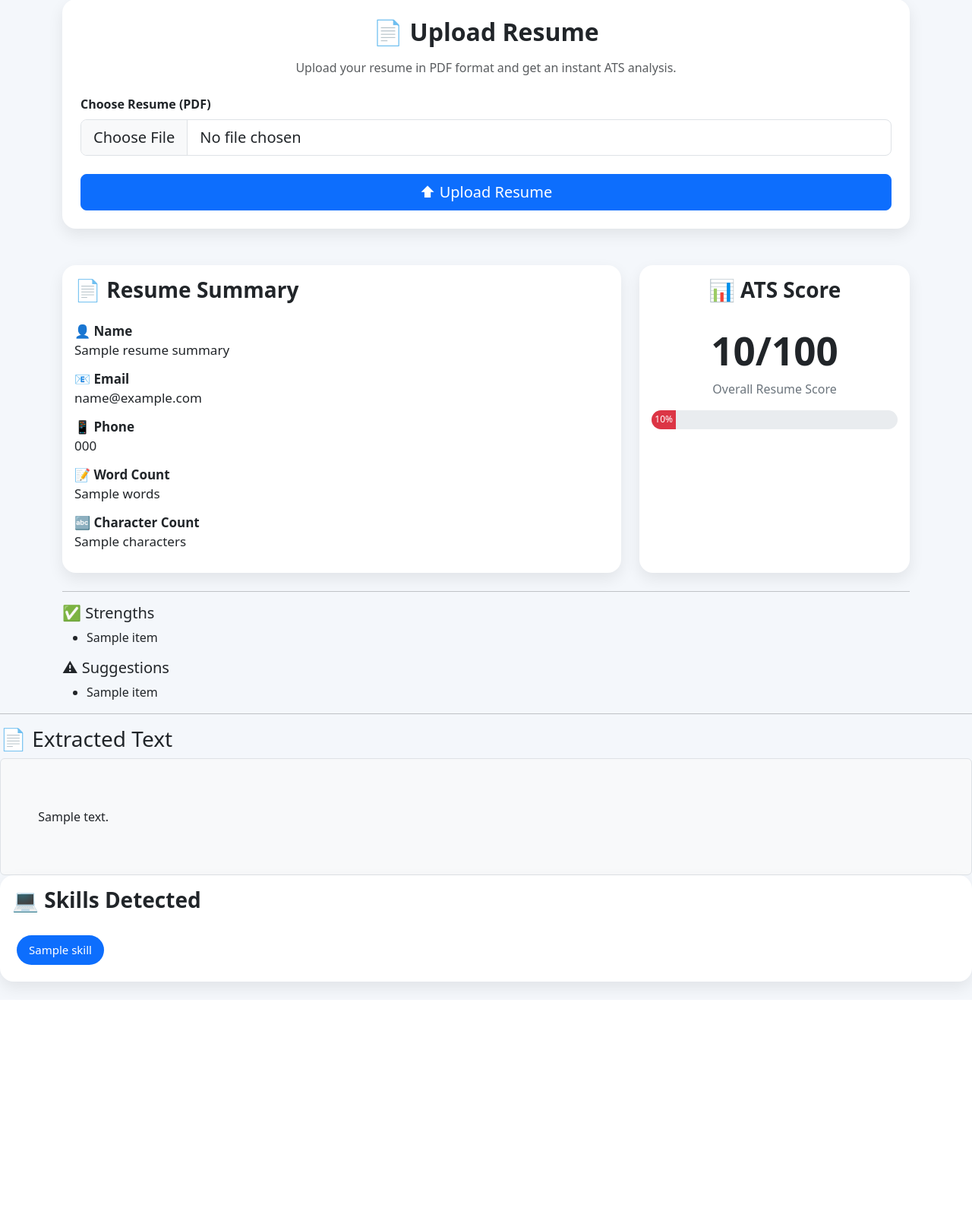
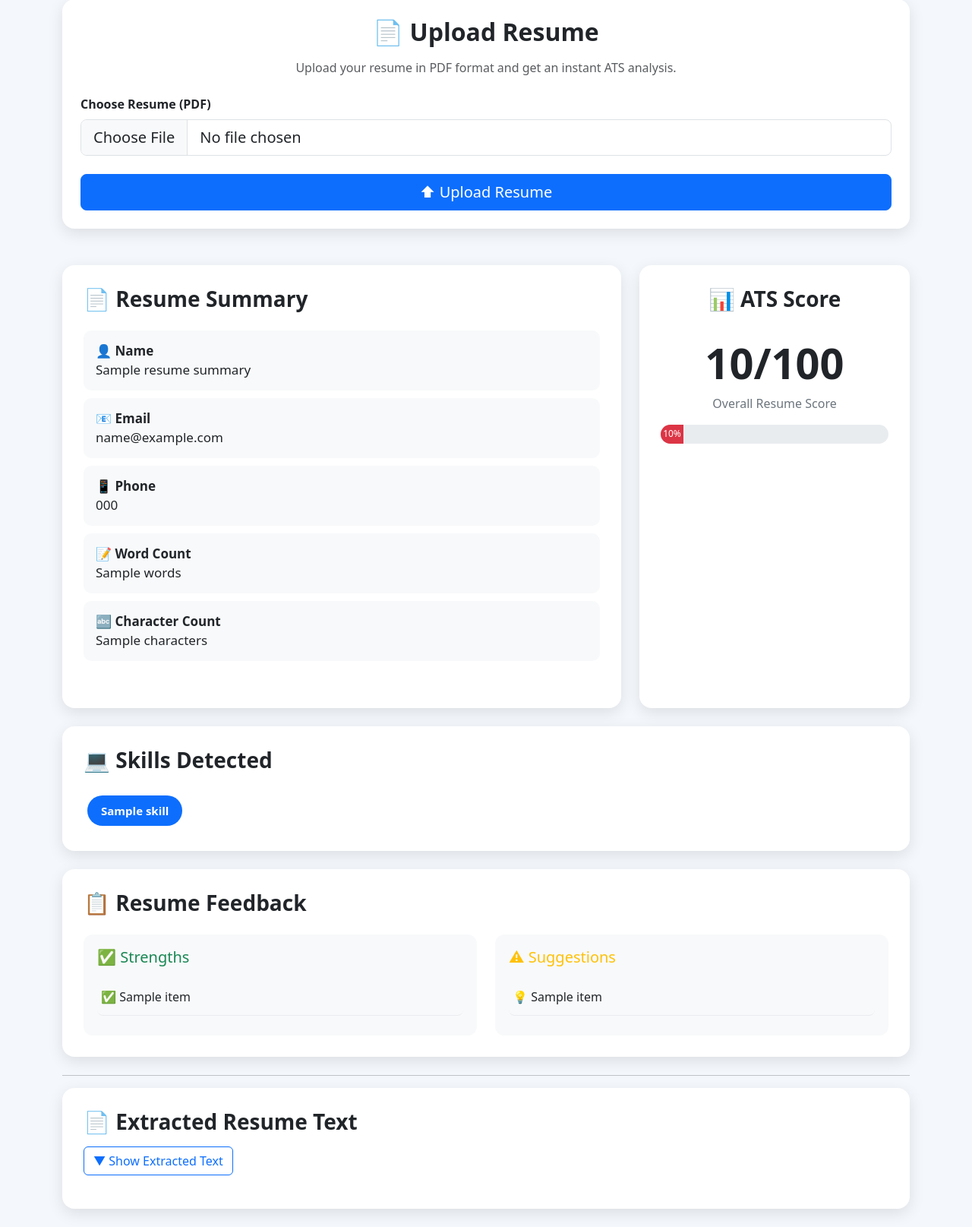
Before and after one commit to Adhyan777/AI-Resume-Analyzer, a Flask app: template templates/upload.html in a window 1280 px wide. Shown: the part 105-1720 px from the top of the page at 76% size. Before the commit the page ends 1418 px from the top, so only its background shows below. Run offline with Flask 3, Linux system fonts and the light colour scheme; the template is opened without the code that fills it: most values are stand-ins (such as "Sample title", 1, 10 or a date in 2020).

Commit message:
Polish resume analyzer dashboard UI

```diff
--- a/static/css/style.css
+++ b/static/css/style.css
@@ -109,3 +109,93 @@ body{
     transition:.25s;
 
 }
+
+/* Resume Feedback */
+
+.feedback-section{
+    height:100%;
+}
+
+.feedback-section .list-group-item{
+    border-radius:8px;
+    margin-bottom:8px;
+}
+
+/* Dashboard Card Styling */
+
+.dashboard-card,
+.card{
+    border: none;
+    border-radius: 14px;
+    box-shadow: 0 4px 15px rgba(0, 0, 0, 0.08);
+}
+
+.dashboard-card:hover,
+.card:hover{
+    transform: translateY(-2px);
+    transition: 0.2s ease;
+}
+
+.card-title{
+    font-weight: 600;
+}
+
+.summary-item{
+    padding: 12px 0;
+    border-bottom: 1px solid #eee;
+}
+
+.summary-item:last-child{
+    border-bottom: none;
+}
+
+/* Stronger Dashboard Styling */
+
+.card {
+    border: none !important;
+    border-radius: 16px !important;
+    box-shadow: 0 6px 20px rgba(0, 0, 0, 0.10) !important;
+    margin-bottom: 24px;
+}
+
+.card-body {
+    padding: 28px;
+}
+
+.card-title {
+    font-weight: 700;
+}
+
+.summary-item {
+    background: #f8f9fa;
+    border-radius: 10px;
+    padding: 14px 16px;
+    margin-bottom: 10px;
+    border: none !important;
+}
+
+.skill-badge {
+    padding: 9px 18px;
+    margin: 5px;
+    border-radius: 25px;
+    font-weight: 600;
+    display: inline-block;
+}
+
+.feedback-section {
+    background: #f8f9fa;
+    padding: 18px;
+    border-radius: 12px;
+}
+
+.feedback-section .list-group-item {
+    border: none;
+    border-bottom: 1px solid #e9ecef;
+    background: transparent;
+    padding: 12px 5px;
+}
+
+.score-number {
+    font-size: 3.5rem;
+    font-weight: 800;
+}
--- a/templates/upload.html
+++ b/templates/upload.html
@@ -157,58 +157,6 @@
 
     {% if ats_result %}
 
-
-
-            <hr>
-
-            <h5>✅ Strengths</h5>
-
-            <ul>
-
-                {% for item in ats_result.strengths %}
-
-                <li>{{ item }}</li>
-
-                {% endfor %}
-
-            </ul>
-
-            <h5>⚠ Suggestions</h5>
-
-            <ul>
-
-                {% for item in ats_result.improvements %}
-
-                <li>{{ item }}</li>
-
-                {% endfor %}
-
-            </ul>
-
-        </div>
-
-    </div>
-
-    {% endif %}
-
-    <!-- Extracted Text -->
-
-    <hr>
-
-    <h3>
-        📄 Extracted Text
-    </h3>
-
-    <div
-        class="border rounded p-3 bg-light"
-        style="white-space: pre-wrap; max-height:500px; overflow:auto;">
-
-        {{ extracted_text }}
-
-    </div>
-
-{% endif %}
-
 {% if resume_summary %}
 
 <div class="card mb-4">
@@ -224,9 +172,7 @@
             {% for skill in resume_summary.skills %}
 
                 <span class="skill-badge">
-
                     {{ skill }}
-
                 </span>
 
             {% endfor %}
@@ -234,9 +180,7 @@
         {% else %}
 
             <p class="text-muted">
-
                 No skills detected.
-
             </p>
 
         {% endif %}
@@ -247,4 +191,140 @@
 
 {% endif %}
 
+<div class="card mb-4">
+
+    <div class="card-body">
+
+        <h3 class="card-title mb-4">
+            📋 Resume Feedback
+        </h3>
+
+        <div class="row g-4">
+
+            <!-- Strengths -->
+
+            <div class="col-md-6">
+
+                <div class="feedback-section">
+
+                    <h5 class="text-success mb-3">
+                        ✅ Strengths
+                    </h5>
+
+                    {% if ats_result.strengths %}
+
+                        <ul class="list-group">
+
+                            {% for item in ats_result.strengths %}
+
+                                <li class="list-group-item">
+                                    ✅ {{ item }}
+                                </li>
+
+                            {% endfor %}
+
+                        </ul>
+
+                    {% else %}
+
+                        <p class="text-muted">
+                            No strengths identified.
+                        </p>
+
+                    {% endif %}
+
+                </div>
+
+            </div>
+
+            <!-- Suggestions -->
+
+            <div class="col-md-6">
+
+                <div class="feedback-section">
+
+                    <h5 class="text-warning mb-3">
+                        ⚠ Suggestions
+                    </h5>
+
+                    {% if ats_result.improvements %}
+
+                        <ul class="list-group">
+
+                            {% for item in ats_result.improvements %}
+
+                                <li class="list-group-item">
+                                    💡 {{ item }}
+                                </li>
+
+                            {% endfor %}
+
+                        </ul>
+
+                    {% else %}
+
+                        <p class="text-muted">
+                            No suggestions available.
+                        </p>
+
+                    {% endif %}
+
+                </div>
+
+            </div>
+
+        </div>
+
+    </div>
+
+</div>
+
+{% endif %}
+
+    <!-- Extracted Text -->
+
+<hr>
+
+<div class="card mb-4">
+
+    <div class="card-body">
+
+        <h3 class="card-title mb-3">
+            📄 Extracted Resume Text
+        </h3>
+
+        <button
+            class="btn btn-outline-primary mb-3"
+            type="button"
+            data-bs-toggle="collapse"
+            data-bs-target="#extractedResumeText"
+            aria-expanded="false"
+            aria-controls="extractedResumeText">
+
+            ▼ Show Extracted Text
+
+        </button>
+
+        <div
+            class="collapse"
+            id="extractedResumeText">
+
+            <div
+                class="border rounded p-3 bg-light"
+                style="white-space: pre-wrap;
+                       max-height:500px;
+                       overflow:auto;">
+
+                {{ extracted_text }}
+
+            </div>
+
+        </div>
+
+    </div>
+
+</div>
+
+{% endif %}
+
 {% endblock %}
```
